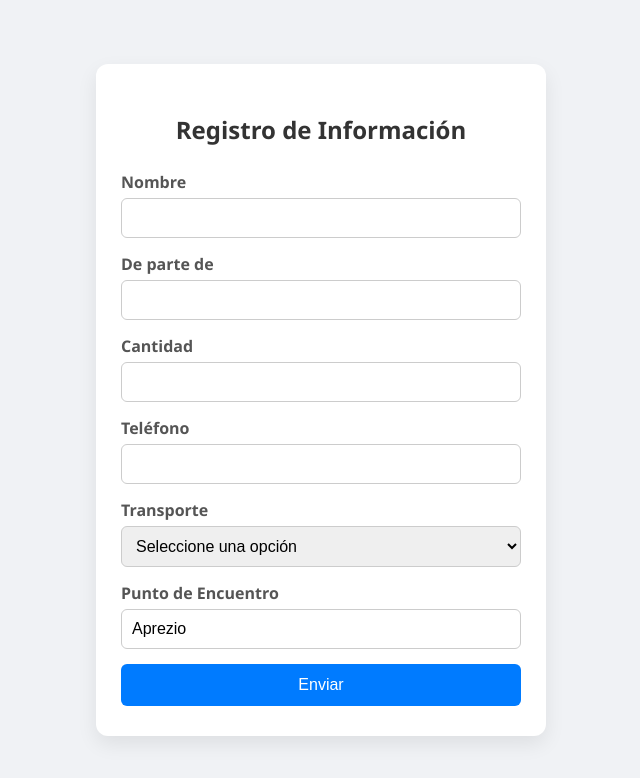
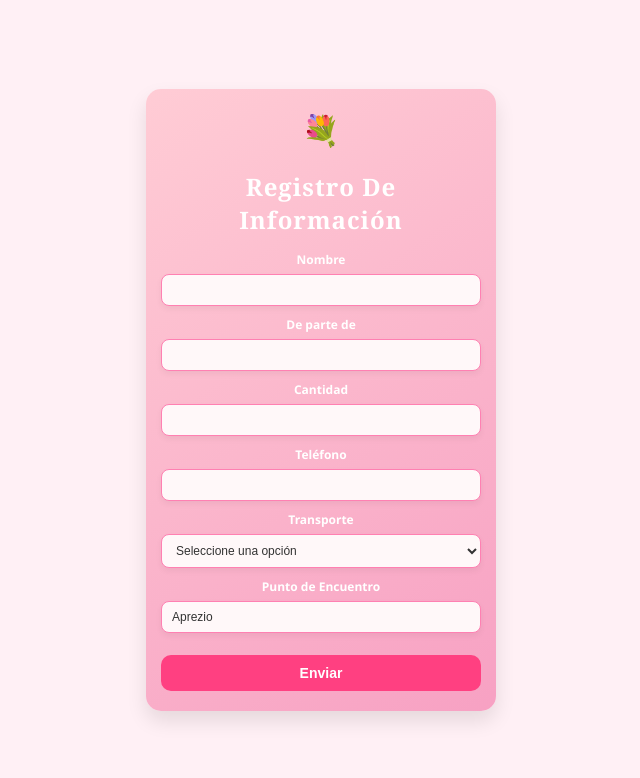
Before and after one commit to LuisAnderson958900ri8/LuisAnderson958900ri8, a plain HTML site: page index.html in a window 1280 px wide. Shown: the whole page, without its empty margins (319-959 px from the left). Drawn offline with Linux system fonts and the light colour scheme.

Commit message:
Update index.html

```diff
--- a/index.html
+++ b/index.html
@@ -8,7 +8,7 @@
 
 body {
   font-family: 'Segoe UI', sans-serif;
-  background: #f0f2f5;
+  background: #fff0f5; /* Fondo suave de lavanda pálido para el Día de la Madre */
   display: flex;
   justify-content: center;
   align-items: center;
@@ -17,18 +17,25 @@ body {
 }
 
 .form-container {
-  background: #fff;
-  padding: 30px 25px;
-  border-radius: 12px;
-  box-shadow: 0 8px 20px rgba(0, 0, 0, 0.08);
+  background: linear-gradient(145deg, #ffccd5, #f7a1c3); /* Degradado en tonos suaves de rosa y lavanda */
+  padding: 20px 15px; /* Reducción de padding */
+  border-radius: 15px; /* Bordes más redondeados */
+  box-shadow: 0 10px 20px rgba(0, 0, 0, 0.1);
   width: 100%;
-  max-width: 400px;
+  max-width: 320px; /* Tamaño más pequeño */
+  text-align: center;
+  color: #fff;
 }
 
 h2 {
   text-align: center;
-  margin-bottom: 25px;
-  color: #333;
+  margin-bottom: 15px; /* Menos espacio entre título y formulario */
+  color: #fff;
+  font-size: 24px; /* Más pequeño */
+  font-weight: 600;
+  text-transform: capitalize;
+  letter-spacing: 1px;
+  font-family: 'Georgia', serif;
 }
 
 form {
@@ -37,38 +44,82 @@ form {
 }
 
 label {
-  margin-bottom: 5px;
+  margin-bottom: 6px;
   font-weight: 600;
-  color: #555;
+  color: #fff;
+  font-size: 12px; /* Fuente más pequeña */
 }
 
 input, select {
-  padding: 10px;
-  margin-bottom: 15px;
-  font-size: 16px;
-  border: 1px solid #ccc;
-  border-radius: 6px;
+  padding: 8px 10px; /* Menos padding en los campos */
+  margin-bottom: 10px; /* Menos espacio entre campos */
+  font-size: 12px; /* Texto más pequeño */
+  border: 1px solid #ff5c8e; /* Bordes rosados suaves */
+  border-radius: 8px;
   transition: 0.3s ease;
+  background-color: #fff8f9; /* Fondo blanco suave para los campos */
+  color: #333;
 }
 
 input:focus, select:focus {
-  border-color: #007bff;
+  border-color: #ff4081; /* Rojo suave al enfocar */
   outline: none;
 }
 
 button {
-  background-color: #007bff;
+  background-color: #ff4081; /* Rosa brillante para el botón */
   color: white;
-  padding: 12px;
+  padding: 10px; /* Menos padding */
   border: none;
-  border-radius: 6px;
-  font-size: 16px;
+  border-radius: 10px;
+  font-size: 14px; /* Texto más pequeño */
   cursor: pointer;
   transition: background 0.3s ease;
+  font-weight: 600;
+  margin-top: 12px; /* Menos espacio arriba */
 }
 
 button:hover {
-  background-color: #0056b3;
+  background-color: #e5005f; /* Color más fuerte cuando se pasa el ratón */
+}
+
+footer {
+  font-size: 11px; /* Fuente pequeña para el pie de página */
+  color: #fff;
+  margin-top: 15px;
+}
+
+hr {
+  border: 1px solid #ffccd5;
+  margin: 18px 0; /* Menos espacio entre la línea */
+}
+
+/* Estilo para el contorno de los campos */
+input[type="text"],
+input[type="number"],
+input[type="tel"],
+select {
+  border: 1px solid #ff80b2; /* Bordes suaves */
+}
+
+input[type="text"]:focus,
+input[type="number"]:focus,
+input[type="tel"]:focus,
+select:focus {
+  border: 1px solid #ff5c8e; /* Borde rosado más intenso al enfocar */
+}
+
+/* Detalles creativos de decoración */
+.form-container::before {
+  content: "💐";
+  font-size: 30px; /* Un poquito más pequeño que antes */
+  margin-bottom: 10px; /* Menos espacio entre el ícono y el título */
+}
+
+form input,
+form select {
+  border-radius: 8px;
+  box-shadow: 0 3px 6px rgba(0, 0, 0, 0.05);
 }
 
 
```
